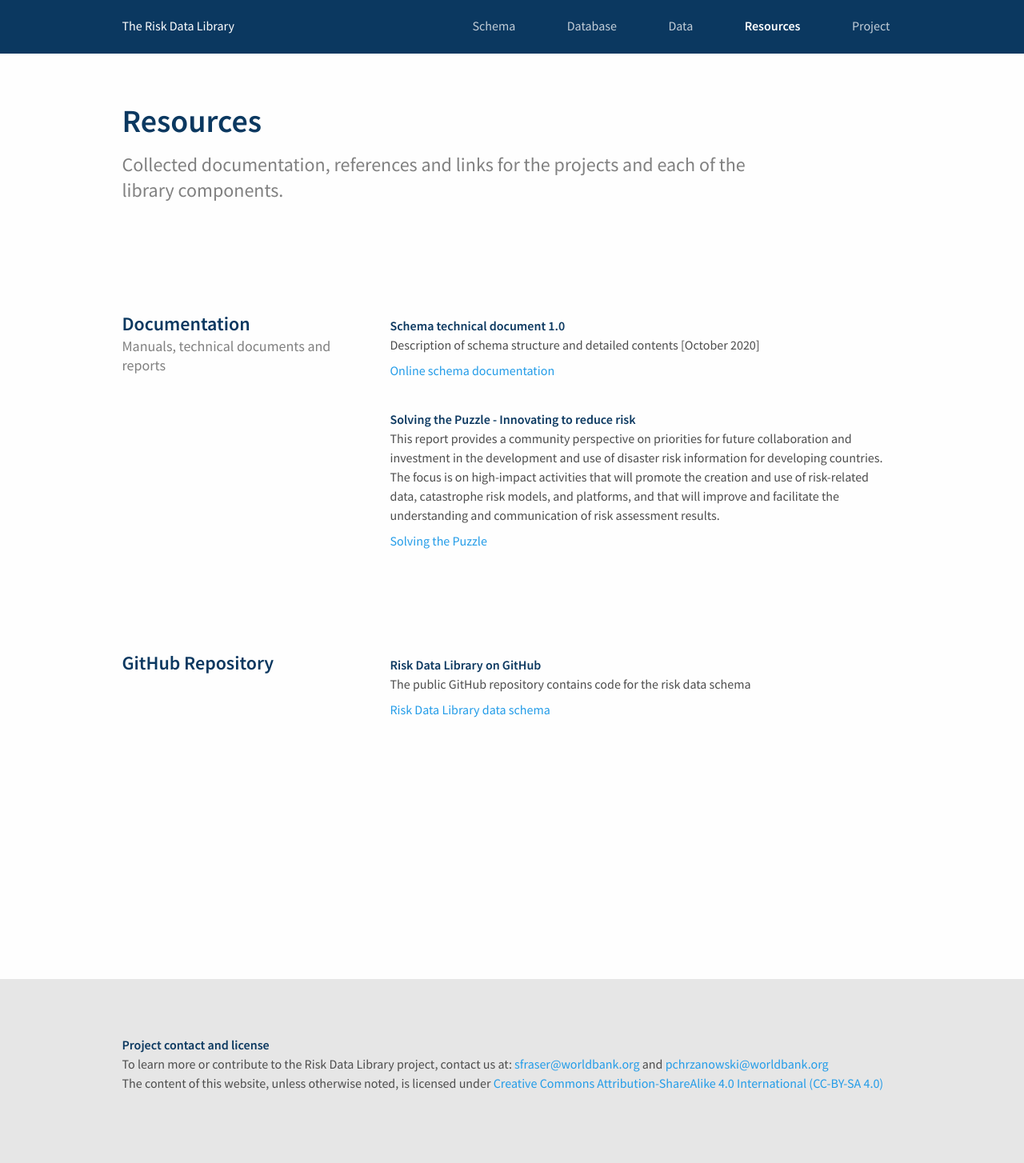
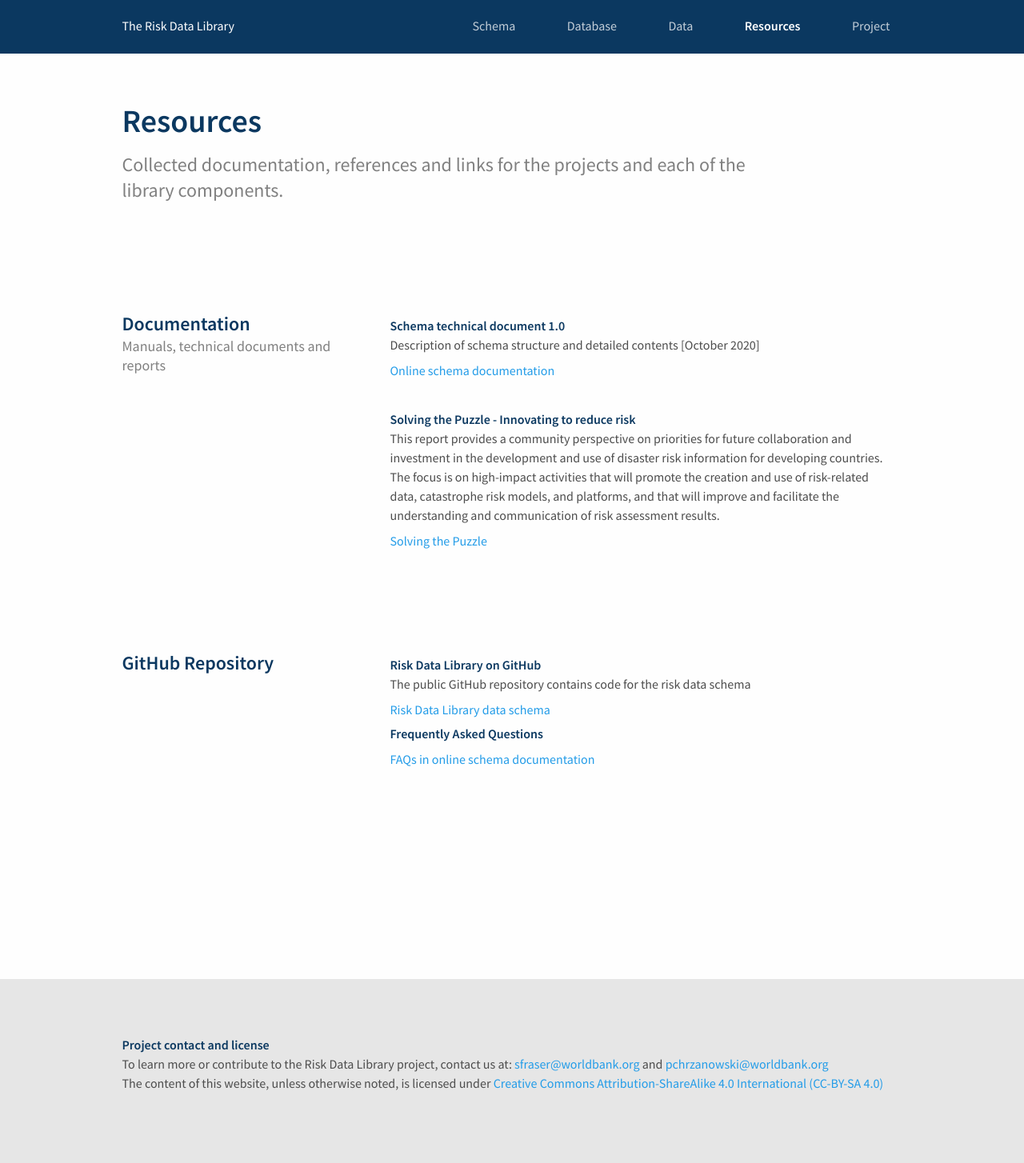
Before and after one commit to GFDRR/risk-data-library.github.io, a Jekyll site: the page built from resources.html, in a window 1280 px wide. Shown: the whole page at 80% size. Built offline with Jekyll 4.4.1, drawn with Linux system fonts in a browser that asks for light colours; nearby versions of some CDN libraries.

Commit message:
Update resources.html
added link to FAQs on technical doc

```diff
--- a/resources.html
+++ b/resources.html
@@ -57,8 +57,17 @@ description: Collected documentation, references and links for the projects and
         </a>
       </div>
     </div>
+    <div class="reusable-content no-margin-bottom no-margin-top-first-title-color">
+      <p class="title-color">
+        Frequently Asked Questions
+      </p>
+      <div class="link-under-paragraph-container">
+        <a href="https://gfdrr.github.io/rdl-doc/faq.html" class="link" download target="_blank">FAQs in online schema documentation</a>
+      </div>
+    </div>
   </div>
 </div>
+
 
 <div class="component-individual reusable-component">
   <div class="reusable-component-left">
```
